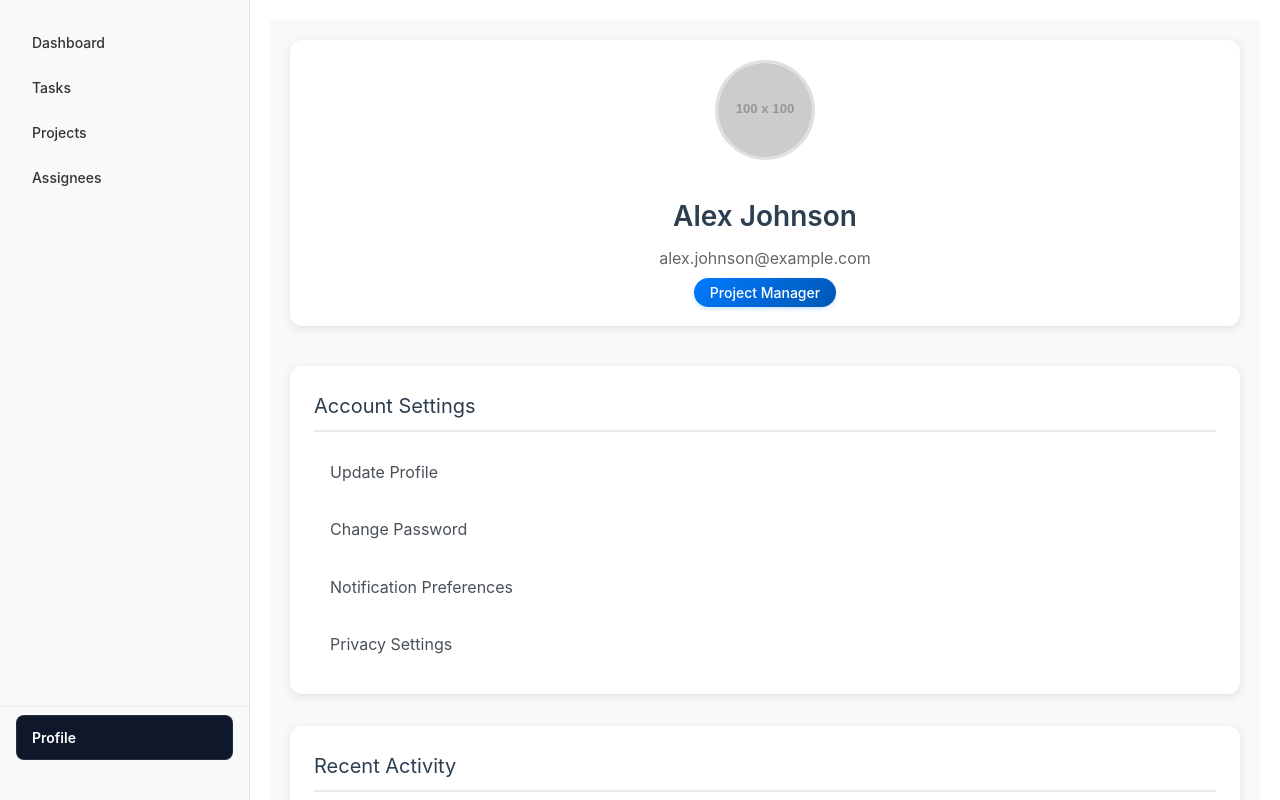
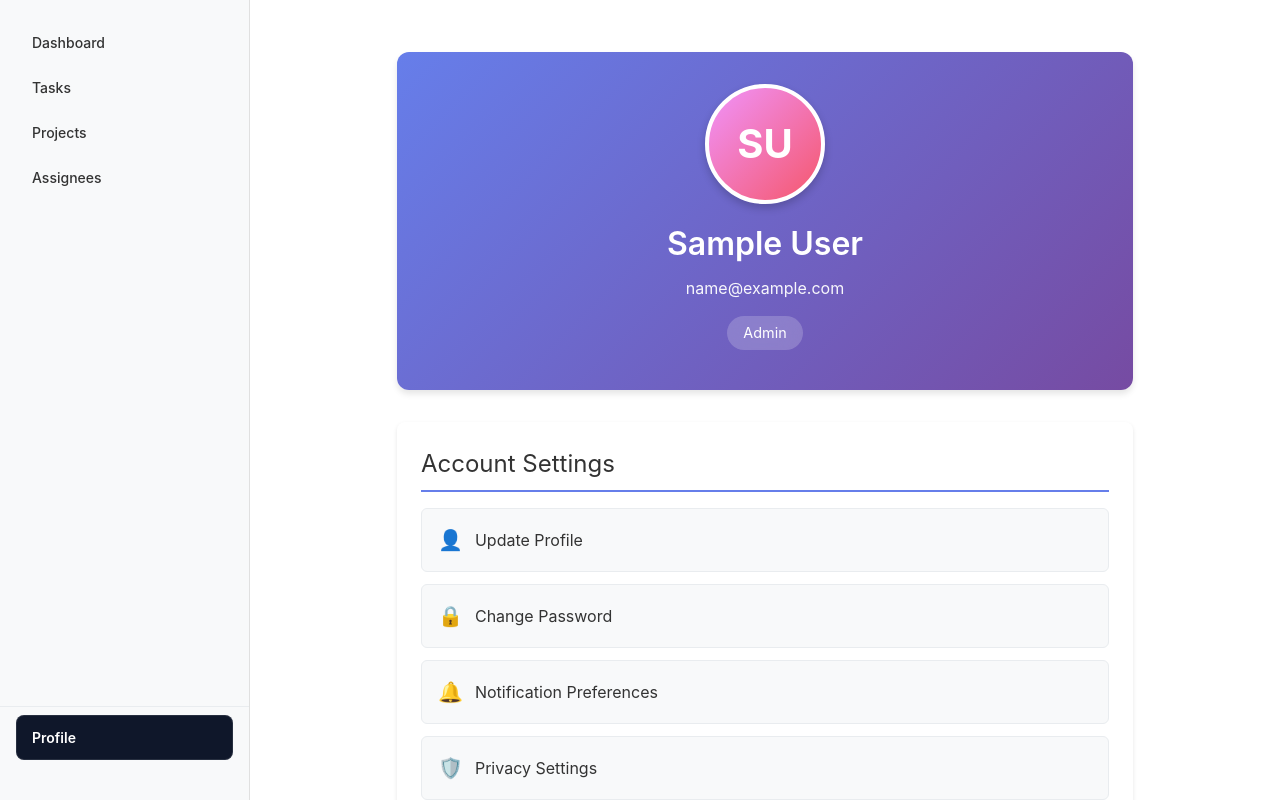
Before and after one commit to Omchaurasia33/IT-Project-Navigator, a React (Create React App) app in the folder frontend/: page /profile in a window 1280 px wide. Built offline with nearby package versions, Linux system fonts and the light colour scheme; sample sign-in values are in the browser's storage.

Commit message:
prfile little fixed

```diff
--- a/frontend/src/components/ProfilePage/ProfilePage.css
+++ b/frontend/src/components/ProfilePage/ProfilePage.css
@@ -1,209 +1,258 @@
 /* components/ProfilePage/ProfilePage.css */
 .profile-page {
+  max-width: 800px;
+  margin: 0 auto;
+  padding: 2rem;
+  font-family: -apple-system, BlinkMacSystemFont, 'Segoe UI', 'Roboto', 'Oxygen',
+    'Ubuntu', 'Cantarell', 'Fira Sans', 'Droid Sans', 'Helvetica Neue',
+    sans-serif;
+}
 
-  padding: 20px;
-  color: #333;
-  font-family: -apple-system, BlinkMacSystemFont, 'Segoe UI', Roboto, sans-serif;
-  line-height: 1.6;
-  background-color: #f8f9fa;
-  min-height: 100vh;
+/* Loading & Error States */
+.loading-container,
+.error-container {
   display: flex;
   flex-direction: column;
+  align-items: center;
+  justify-content: center;
+  min-height: 400px;
+  text-align: center;
 }
 
+.error-container button {
+  margin-top: 1rem;
+  padding: 0.75rem 1.5rem;
+  background-color: #007bff;
+  color: white;
+  border: none;
+  border-radius: 4px;
+  cursor: pointer;
+  font-size: 1rem;
+}
+
+.error-container button:hover {
+  background-color: #0056b3;
+}
+
+/* Profile Header */
 .profile-header {
   text-align: center;
-  margin-bottom: 40px;
-  padding: 20px 0;
-  background: white;
+  padding: 2rem;
+  background: linear-gradient(135deg, #667eea 0%, #764ba2 100%);
   border-radius: 12px;
-  box-shadow: 0 2px 10px rgba(0, 0, 0, 0.1);
+  color: white;
+  margin-bottom: 2rem;
+  box-shadow: 0 4px 6px rgba(0, 0, 0, 0.1);
 }
 
 .avatar-container {
   position: relative;
-  display: inline-block;
-  margin-bottom: 16px;
+  width: 120px;
+  height: 120px;
+  margin: 0 auto 1rem;
 }
 
 .profile-avatar {
-  width: 100px;
-  height: 100px;
+  width: 100%;
+  height: 100%;
   border-radius: 50%;
   object-fit: cover;
-  border: 3px solid #e0e0e0;
-  transition: border-color 0.3s ease;
-}
-
-.profile-avatar:hover {
-  border-color: #007bff;
+  border: 4px solid white;
+  box-shadow: 0 4px 8px rgba(0, 0, 0, 0.2);
 }
 
 .avatar-fallback {
-  position: absolute;
-  top: 0;
-  left: 0;
-  width: 100px;
-  height: 100px;
+  width: 100%;
+  height: 100%;
   border-radius: 50%;
-  background-color: #6c757d;
+  background: linear-gradient(135deg, #f093fb 0%, #f5576c 100%);
   display: flex;
   align-items: center;
   justify-content: center;
+  border: 4px solid white;
+  box-shadow: 0 4px 8px rgba(0, 0, 0, 0.2);
+}
+
+.avatar-initials {
+  font-size: 2.5rem;
+  font-weight: bold;
   color: white;
-  font-weight: bold;
-  font-size: 32px;
-  border: 3px solid #e0e0e0;
+  text-transform: uppercase;
 }
 
 .profile-name {
-  margin: 10px 0 8px;
-  font-size: 28px;
+  margin: 0.5rem 0;
+  font-size: 2rem;
   font-weight: 600;
-  color: #2c3e50;
 }
 
 .profile-email {
-  color: #666;
-  margin: 0 0 8px;
-  font-size: 16px;
+  margin: 0.5rem 0;
+  font-size: 1rem;
+  opacity: 0.95;
 }
 
-.profile-role {
-  background: linear-gradient(135deg, #007bff, #0056b3);
-  color: white;
-  padding: 6px 16px;
+.profile-role,
+.profile-tenant {
+  display: inline-block;
+  background-color: rgba(255, 255, 255, 0.2);
+  padding: 0.4rem 1rem;
   border-radius: 20px;
-  font-size: 14px;
-  font-weight: 500;
-  box-shadow: 0 2px 4px rgba(0, 123, 255, 0.2);
+  font-size: 0.9rem;
+  margin: 0.5rem;
+  backdrop-filter: blur(10px);
 }
 
+/* Profile Sections */
 .profile-section {
-  margin-bottom: 32px;
   background: white;
-  padding: 24px;
-  border-radius: 12px;
-  box-shadow: 0 2px 10px rgba(0, 0, 0, 0.1);
+  padding: 1.5rem;
+  margin-bottom: 1.5rem;
+  border-radius: 8px;
+  box-shadow: 0 2px 4px rgba(0, 0, 0, 0.1);
 }
 
 .profile-section h2 {
-  margin: 0 0 16px;
-  font-size: 20px;
-  color: #2c3e50;
-  border-bottom: 2px solid #e9ecef;
-  padding-bottom: 8px;
+  margin: 0 0 1rem 0;
+  font-size: 1.5rem;
+  color: #333;
+  border-bottom: 2px solid #667eea;
+  padding-bottom: 0.5rem;
 }
 
+/* Profile Links */
 .profile-links {
   display: flex;
   flex-direction: column;
-  gap: 8px;
-  list-style: none;
-  padding: 0;
+  gap: 0.75rem;
+}
+
+.profile-link {
+  display: flex;
+  align-items: center;
+  gap: 0.75rem;
+  padding: 1rem;
+  background-color: #f8f9fa;
+  border: 1px solid #e9ecef;
+  color: #333;
+  border-radius: 6px;
+  cursor: pointer;
+  transition: all 0.2s ease;
+  text-align: left;
+  font-size: 1rem;
+  width: 100%;
+}
+
+.profile-link:hover {
+  background-color: #e9ecef;
+  border-color: #667eea;
+  transform: translateX(4px);
+}
+
+.profile-link:focus {
+  outline: 2px solid #667eea;
+  outline-offset: 2px;
+}
+
+.link-icon {
+  font-size: 1.25rem;
+}
+
+/* Info & Activity Lists */
+.info-list,
+.activity-list {
   margin: 0;
 }
 
-.profile-link {
-  background: none;
-  border: none;
-  padding: 12px 16px;
-  text-align: left;
-  cursor: pointer;
-  transition: all 0.2s ease;
-  border-radius: 8px;
-  font-size: 16px;
-  color: #495057;
-  position: relative;
-}
-
-.profile-link:hover,
-.profile-link:focus {
-  background-color: #f8f9fa;
-  color: #007bff;
-  transform: translateX(4px);
-  box-shadow: 0 2px 8px rgba(0, 123, 255, 0.15);
-  outline: none;
-}
-
-.profile-link:focus-visible {
-  outline: 2px solid #007bff;
-  outline-offset: 2px;
-}
-
-.activity-list {
-  margin: 0;
-  padding: 0;
-}
-
+.info-item,
 .activity-item {
   display: flex;
   justify-content: space-between;
-  margin-bottom: 12px;
-  padding: 8px 0;
+  padding: 0.75rem 0;
   border-bottom: 1px solid #e9ecef;
 }
 
+.info-item:last-child,
+.activity-item:last-child {
+  border-bottom: none;
+}
+
+.info-item dt,
 .activity-item dt {
   font-weight: 600;
-  color: #2c3e50;
-  margin: 0;
+  color: #495057;
 }
 
+.info-item dd,
 .activity-item dd {
   margin: 0;
-  color: #666;
+  color: #6c757d;
+  text-align: right;
 }
 
+.status-active {
+  color: #28a745 !important;
+  font-weight: 600;
+}
+
+/* Footer */
 .profile-footer {
-  margin-top: auto;
-  padding-top: 20px;
   text-align: center;
+  margin-top: 2rem;
 }
 
 .logout-button {
-  background: linear-gradient(135deg, #dc3545, #c82333);
+  padding: 0.75rem 2rem;
+  background-color: #dc3545;
   color: white;
   border: none;
-  padding: 12px 24px;
-  border-radius: 8px;
+  border-radius: 6px;
+  font-size: 1rem;
   cursor: pointer;
-  font-size: 16px;
+  transition: background-color 0.2s ease;
   font-weight: 500;
-  transition: all 0.2s ease;
-  box-shadow: 0 2px 4px rgba(220, 53, 69, 0.3);
 }
 
-.logout-button:hover,
-.logout-button:focus {
-  background: linear-gradient(135deg, #c82333, #bd2130);
-  transform: translateY(-1px);
-  box-shadow: 0 4px 8px rgba(220, 53, 69, 0.4);
-  outline: none;
+.logout-button:hover {
+  background-color: #c82333;
 }
 
-.logout-button:focus-visible {
+.logout-button:focus {
   outline: 2px solid #dc3545;
   outline-offset: 2px;
 }
 
-/* Responsive design */
+/* Responsive Design */
 @media (max-width: 768px) {
   .profile-page {
-    padding: 16px;
-    margin: 0;
+    padding: 1rem;
   }
 
-  .profile-section {
-    padding: 16px;
+  .profile-header {
+    padding: 1.5rem 1rem;
   }
 
   .profile-name {
-    font-size: 24px;
+    font-size: 1.5rem;
   }
 
+  .avatar-container {
+    width: 100px;
+    height: 100px;
+  }
+
+  .avatar-initials {
+    font-size: 2rem;
+  }
+
+  .info-item,
   .activity-item {
     flex-direction: column;
-    gap: 4px;
+    gap: 0.25rem;
+  }
+
+  .info-item dd,
+  .activity-item dd {
+    text-align: left;
   }
 }
--- a/frontend/src/components/ProfilePage/ProfilePage.js
+++ b/frontend/src/components/ProfilePage/ProfilePage.js
@@ -1,57 +1,105 @@
 // components/ProfilePage/ProfilePage.js
-import React, { useState } from 'react';
+import React, { useState, useEffect } from 'react';
 import './ProfilePage.css';
 
 const ProfilePage = () => {
-  // In a real app, fetch this from user context, Redux, or API
-  const [user] = useState({
-    name: 'Alex Johnson',
-    email: 'alex.johnson@example.com',
-    role: 'Project Manager',
-    avatar: 'https://via.placeholder.com/100?text=AJ', // Replace with real avatar URL
-  });
+  const [user, setUser] = useState(null);
+  const [loading, setLoading] = useState(true);
 
-  const [avatarError, setAvatarError] = useState(false);
+  useEffect(() => {
+    // Fetch user data from localStorage
+    const fetchUserData = () => {
+      try {
+        const userData = localStorage.getItem('user');
+        if (userData) {
+          setUser(JSON.parse(userData));
+        }
+      } catch (error) {
+        console.error('Error fetching user data:', error);
+      } finally {
+        setLoading(false);
+      }
+    };
 
-  const handleAvatarError = () => {
-    setAvatarError(true);
+    fetchUserData();
+  }, []);
+
+  const getInitials = (name) => {
+    if (!name) return '?';
+    return name
+      .split(' ')
+      .map(n => n[0])
+      .join('')
+      .toUpperCase();
+  };
+
+  const formatRole = (role) => {
+    if (!role) return 'User';
+    return role.charAt(0).toUpperCase() + role.slice(1);
   };
 
   const handleLogout = () => {
-    // In a real app, integrate with auth context or API
     if (window.confirm('Are you sure you want to log out?')) {
+      // Clear localStorage
+      localStorage.removeItem('user');
+      localStorage.removeItem('token'); // if you have auth token
+
       console.log('Logging out...');
-      // e.g., redirect to login page
+
+      // Redirect to login page
+      window.location.href = '/login'; // or use React Router: navigate('/login')
     }
   };
 
   const handleLinkClick = (action) => {
-    // In a real app, use React Router or modals for navigation
     console.log(`Navigating to: ${action}`);
-    // e.g., set modal state or history.push(`/settings/${action.toLowerCase().replace(' ', '-')}`)
+    // Implement navigation using React Router
+    // navigate(`/settings/${action.toLowerCase().replace(/ /g, '-')}`);
   };
+
+  // Show loading state
+  if (loading) {
+    return (
+      <main className="profile-page" role="main">
+        <div className="loading-container">
+          <p>Loading profile...</p>
+        </div>
+      </main>
+    );
+  }
+
+  // Show error if no user data
+  if (!user) {
+    return (
+      <main className="profile-page" role="main">
+        <div className="error-container">
+          <p>No user data found. Please log in again.</p>
+          <button onClick={() => window.location.href = '/login'}>
+            Go to Login
+          </button>
+        </div>
+      </main>
+    );
+  }
 
   return (
     <main className="profile-page" role="main" aria-labelledby="profile-title">
       <section className="profile-header" aria-labelledby="profile-name">
         <div className="avatar-container">
-          <img
-            src={user.avatar}
-            alt={`${user.name}'s profile avatar`}
-            className="profile-avatar"
-            onError={handleAvatarError}
-          />
-          {avatarError && (
-            <div className="avatar-fallback">
-              <span className="avatar-initials">{user.name.split(' ').map(n => n[0]).join('')}</span>
-            </div>
-          )}
+          <div className="avatar-fallback">
+            <span className="avatar-initials">{getInitials(user.name)}</span>
+          </div>
         </div>
         <h1 id="profile-name" className="profile-name">{user.name}</h1>
         <p className="profile-email" aria-label="Email address">{user.email}</p>
-        <span className="profile-role" role="img" aria-label={`Role: ${user.role}`}>
-          {user.role}
+        <span className="profile-role" aria-label={`Role: ${formatRole(user.role)}`}>
+          {formatRole(user.role)}
         </span>
+        {user.tenant && (
+          <span className="profile-tenant" aria-label={`Organization: ${user.tenant}`}>
+            Organization: {user.tenant}
+          </span>
+        )}
       </section>
 
       <section className="profile-section" aria-labelledby="account-settings">
@@ -62,6 +110,7 @@ const ProfilePage = () => {
             onClick={() => handleLinkClick('Update Profile')}
             aria-label="Update profile information"
           >
+            <span className="link-icon">👤</span>
             Update Profile
           </button>
           <button
@@ -69,6 +118,7 @@ const ProfilePage = () => {
             onClick={() => handleLinkClick('Change Password')}
             aria-label="Change password"
           >
+            <span className="link-icon">🔒</span>
             Change Password
           </button>
           <button
@@ -76,6 +126,7 @@ const ProfilePage = () => {
             onClick={() => handleLinkClick('Notification Preferences')}
             aria-label="Manage notification preferences"
           >
+            <span className="link-icon">🔔</span>
             Notification Preferences
           </button>
           <button
@@ -83,9 +134,34 @@ const ProfilePage = () => {
             onClick={() => handleLinkClick('Privacy Settings')}
             aria-label="Adjust privacy settings"
           >
+            <span className="link-icon">🛡️</span>
             Privacy Settings
           </button>
         </nav>
+      </section>
+
+      <section className="profile-section" aria-labelledby="account-info">
+        <h2 id="account-info">Account Information</h2>
+        <dl className="info-list">
+          <div className="info-item">
+            <dt>User ID:</dt>
+            <dd>{user.id}</dd>
+          </div>
+          <div className="info-item">
+            <dt>Email:</dt>
+            <dd>{user.email}</dd>
+          </div>
+          <div className="info-item">
+            <dt>Role:</dt>
+            <dd>{formatRole(user.role)}</dd>
+          </div>
+          {user.tenant && (
+            <div className="info-item">
+              <dt>Organization:</dt>
+              <dd>{user.tenant}</dd>
+            </div>
+          )}
+        </dl>
       </section>
 
       <section className="profile-section" aria-labelledby="activity">
@@ -93,11 +169,11 @@ const ProfilePage = () => {
         <dl className="activity-list">
           <div className="activity-item">
             <dt>Last login:</dt>
-            <dd>Today at 9:45 AM</dd>
+            <dd>{new Date().toLocaleString()}</dd>
           </div>
           <div className="activity-item">
-            <dt>Projects assigned:</dt>
-            <dd>5</dd>
+            <dt>Account status:</dt>
+            <dd className="status-active">Active</dd>
           </div>
         </dl>
       </section>
```
